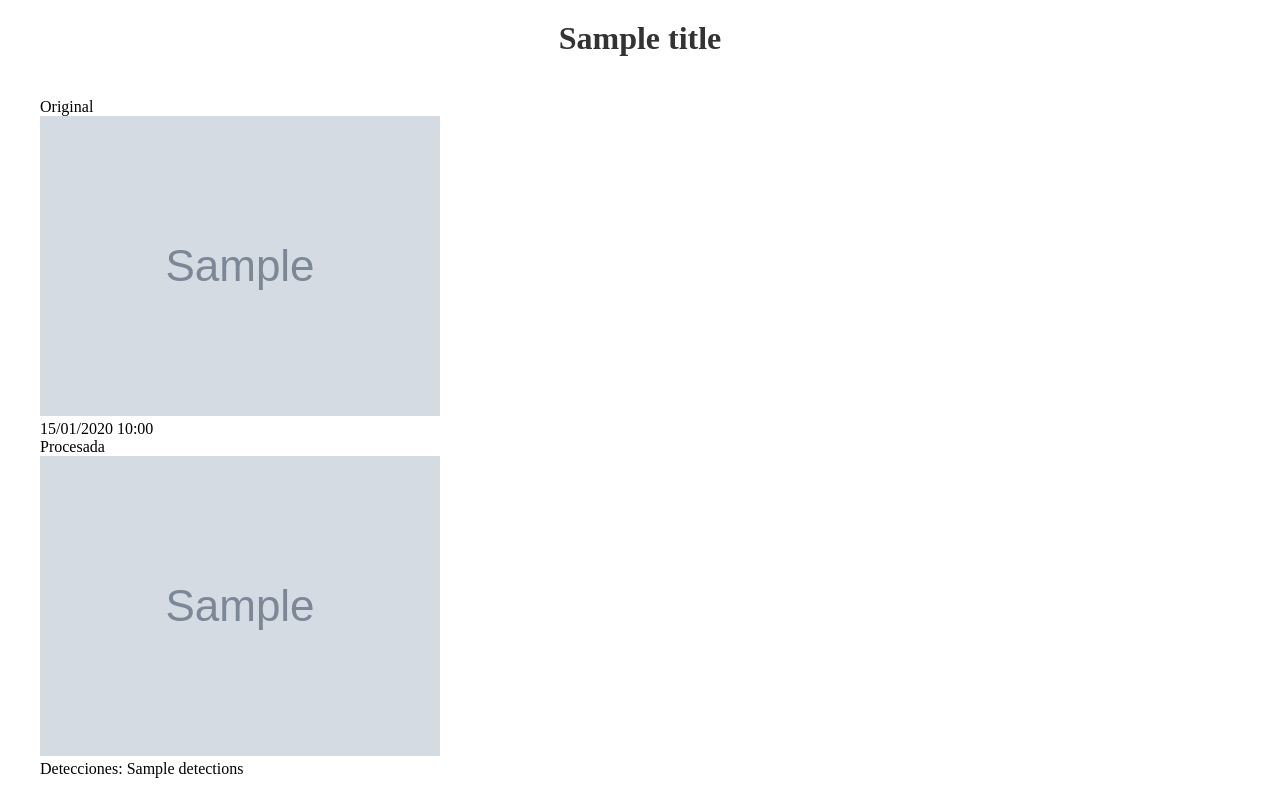
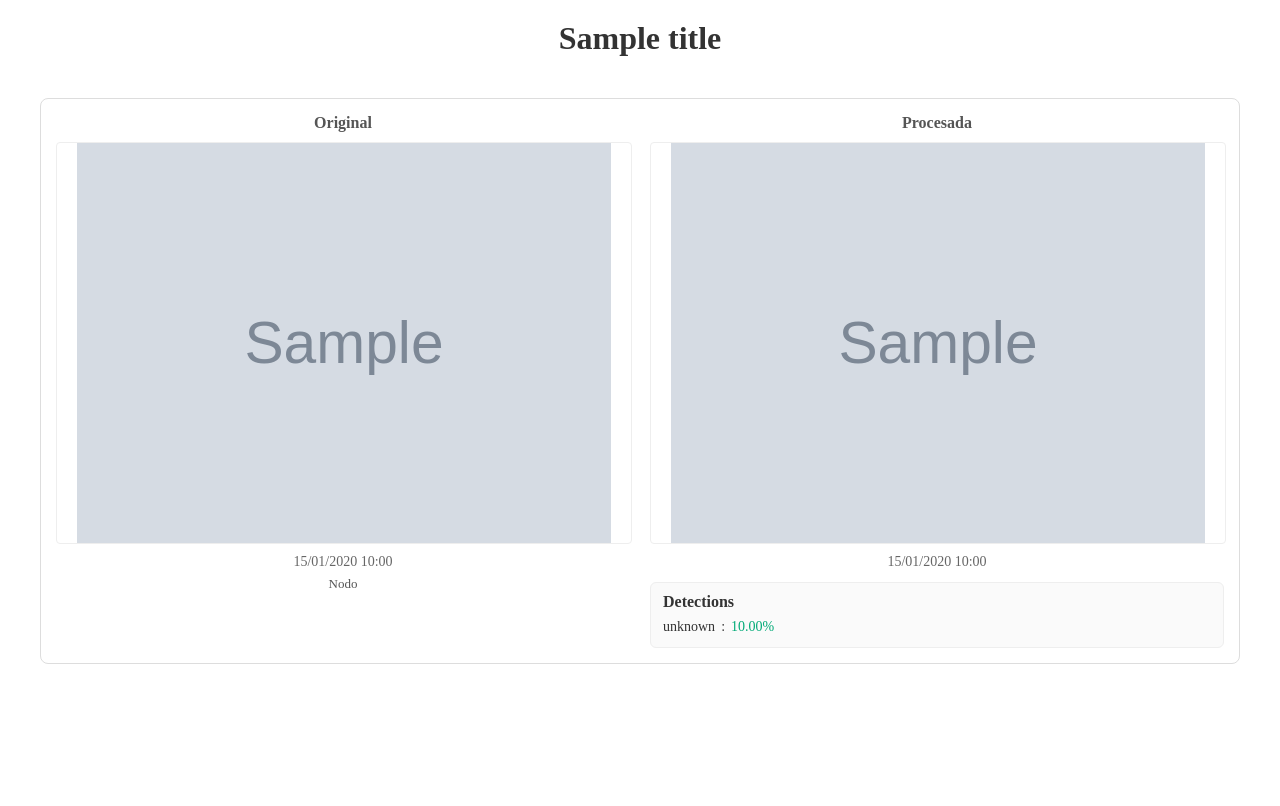
Before and after one commit to fabcontigiani/server-capstone-project, a Django app: template monitor/templates/home.html in a window 1280 px wide. After the commit the page ends 664 px from the top, so only its background shows below. Run offline with Django 5.2, Linux system fonts and the light colour scheme; the template is opened without the code that fills it: most values are stand-ins (such as "Sample title", 1, 10 or a date in 2020); grey boxes marked "Sample" are stand-in pictures; data that the repository does not hold is empty.

Commit message:
Refactor image handling in views and update HTML template; add metadata annotations for processed images and adjust CSS for improved layout

```diff
--- /dev/null
+++ b/monitor/static/monitor/home.css
@@ -0,0 +1,107 @@
+h1 {
+    text-align: center;
+    margin-top: 20px;
+    color: #333;
+}
+
+.grid-container {
+    display: flex;
+    flex-direction: column;
+    gap: 30px;
+    padding: 20px;
+    max-width: 1200px;
+    margin: 0 auto;
+}
+
+.pair-container {
+    display: flex;
+    flex-direction: row;
+    gap: 20px;
+    border: 1px solid #ddd;
+    padding: 15px;
+    border-radius: 8px;
+    align-items: flex-start;
+}
+
+.image-box {
+    flex: 1;
+    text-align: center;
+    display: flex;
+    flex-direction: column;
+}
+
+.image-label {
+    font-weight: bold;
+    margin-bottom: 10px;
+    color: #555;
+    font-size: 16px;
+}
+
+.image-box img {
+    width: 100%;
+    height: auto;
+    max-height: 400px;
+    object-fit: contain;
+    border-radius: 4px;
+    border: 1px solid #eee;
+}
+
+.image-info {
+    margin-top: 10px;
+    font-size: 14px;
+    color: #666;
+}
+
+/* Nodo label under original image */
+.node-info {
+    margin-top: 6px;
+    font-size: 13px;
+    color: #444;
+    opacity: 0.9;
+}
+
+/* Metadata block under processed image */
+.metadata {
+    margin-top: 12px;
+    text-align: left;
+    background: #fafafa;
+    border: 1px solid #eee;
+    border-radius: 6px;
+    padding: 10px 12px;
+}
+
+.metadata-title {
+    font-weight: 600;
+    color: #333;
+    margin-bottom: 6px;
+}
+
+.metadata-list {
+    list-style: none;
+    margin: 0;
+    padding: 0;
+}
+
+.metadata-item {
+    display: flex;
+    gap: 6px;
+    font-size: 14px;
+    color: #333;
+    padding: 2px 0;
+}
+
+.metadata-label {
+    font-weight: 500;
+}
+
+.metadata-score {
+    color: #0a7;
+    font-variant-numeric: tabular-nums;
+}
+
+/* Responsive: en pantallas pequeñas, apilar verticalmente */
+@media (max-width: 768px) {
+    .pair-container {
+        flex-direction: column;
+    }
+}
--- a/monitor/templates/home.html
+++ b/monitor/templates/home.html
@@ -1,49 +1,50 @@
 {% load static %}
 <!DOCTYPE html>
 <html lang="en">
+
 <head>
     <meta charset="UTF-8">
     <meta name="viewport" content="width=device-width, initial-scale=1.0">
     <title>{{ title }}</title>
-    <link rel="stylesheet" href="{% static 'home.css' %}">
+    <link rel="stylesheet" href="{% static 'monitor/home.css' %}">
 </head>
+
 <body>
     <h1>{{ title }}</h1>
-
     <div class="grid-container">
-        {% for image_obj in image_pairs %}
+        {% for entry in image_entries %}
         <div class="pair-container">
             <div class="image-box">
                 <div class="image-label">Original</div>
-                    <img src="{{ image_obj.image.url }}" alt="Imagen Original">
+                <img src="{{ entry.image.image.url }}" alt="Imagen Original">
                 <div class="image-info">
-                        {{ image_obj.created_at|date:"d/m/Y H:i" }}
+                    {{ entry.created_at|date:"d/m/Y H:i" }}
                 </div>
+                <div class="node-info">Nodo</div>
             </div>
             <div class="image-box">
                 <div class="image-label">Procesada</div>
-                    {% if image_obj.processed_image %}
-                        <img src="{{ image_obj.processed_image.url }}" alt="Imagen Procesada">
-                        {% if image_obj.metadata %}
+                <img src="{{ entry.image.processed_image.url }}" alt="Imagen Procesada">
                 <div class="image-info">
-                                {% if image_obj.metadata.detections %}
-                                    Detecciones: {{ image_obj.metadata.detections }}
-                                {% else %}
-                                    Procesada
-                                {% endif %}
+                    {{ entry.created_at|date:"d/m/Y H:i" }}
                 </div>
-                        {% else %}
-                            <div class="image-info">Procesada</div>
-                        {% endif %}
-                    {% else %}
-                        <div class="no-image">
-                            <p>En procesamiento...</p>
+                {% if entry.annotations %}
+                <div class="metadata">
+                    <div class="metadata-title">Detections</div>
+                    <ul class="metadata-list">
+                        {% for ann in entry.annotations %}
+                        <li class="metadata-item">
+                            <span class="metadata-label">{{ ann.label|default:"unknown" }}</span>:
+                            <span class="metadata-score">{% if ann.score %}{{ ann.score|floatformat:2 }}{% else %}0.00{% endif %}%</span>
+                        </li>
+                        {% endfor %}
+                    </ul>
                 </div>
                 {% endif %}
             </div>
         </div>
         {% endfor %}
     </div>
+</body>
 
-</body>
 </html>
```
Also changed, not shown: monitor/static/home.css (deleted, +0 -83 lines), monitor/views.py (+15 -1 lines). Lines whose indentation alone changed are shown as unchanged.
